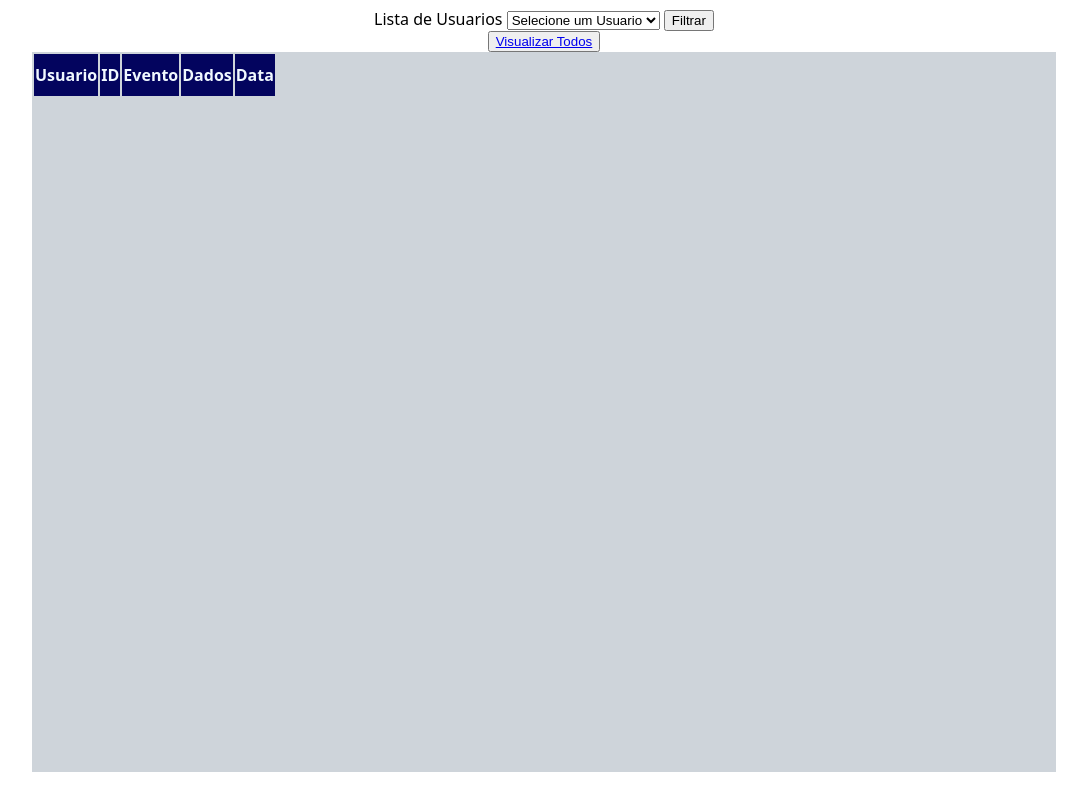
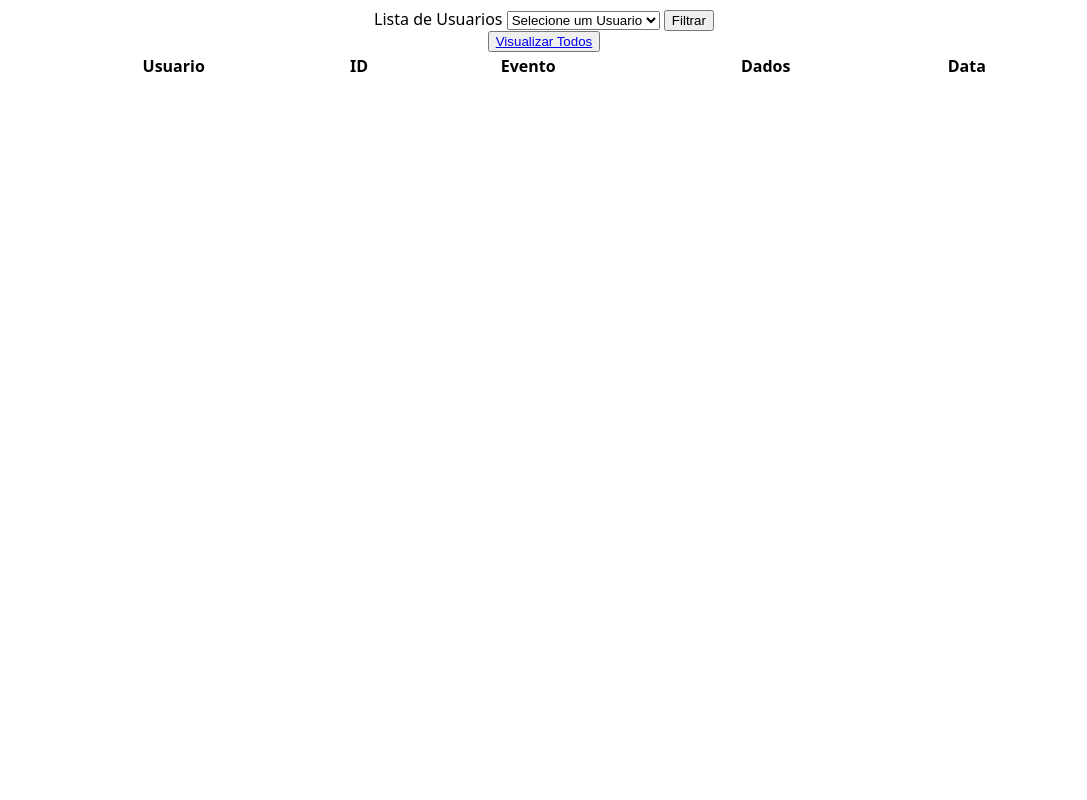
Before and after one commit to Carlos-Inarra/HastagAPI, a Flask app: page /BancoDeDados in a window 1280 px wide. Shown: the whole page, without its empty margins (96-1183 px from the left). Run offline with Flask 3, Linux system fonts and the light colour scheme; a user stored in the database is signed in; data that the repository does not hold is empty.

Commit message:
FeitoFinal

```diff
--- a/HastagAPI/routes.py
+++ b/HastagAPI/routes.py
@@ -84,12 +84,11 @@ def Cadastro():
         return render_template("CadastroUsuario.html")
     else:
         Token = str(request.form["token"])
+        email = (User.query.filter_by(email=(str(request.form["email"]).lower())).first()).email
         if Token != "uhdfaAADF123":
             return "Acesso Negado"
-        elif User.query.filter_by(email=(str(request.form["email"]).lower())).first() != None:
-            render_template("CadastroUsuario.html",Informacao = "Email já cadastrado!, você será redirecionado para a tela de login")
-            sleep(5)
-            return redirect(url_for("Login"))
+        elif "@" in email:
+            return render_template("CadastroUsuario.html",Informacao = "Email já cadastrado!")
         else:
             Usuario = str( request.form["usuario"])
             Senha = hash(request.form["Senha"])
--- a/HastagAPI/templates/CadastroUsuario.html
+++ b/HastagAPI/templates/CadastroUsuario.html
@@ -73,7 +73,7 @@
             <input type="text" id="token" name="token" required>
 
             <button type="submit">Cadastrar</button>
-            <p>{{informacao}}</p>
+            <p>{{Informacao}}</p>
         </form>
     </div>
     <p>Como o Lira não pediu no video explicativo algo visualmente "Impressionador", fiz somente o básico para funcionar!</p>
--- a/HastagAPI/templates/TelaDB.html
+++ b/HastagAPI/templates/TelaDB.html
@@ -17,7 +17,7 @@
       <button type="submit">Filtrar</button>
     </form>
     <button><a href="/BancoDeDados">Visualizar Todos</a></button>
-    <div>
+
     <table>
         <tr>
           <th>Usuario</th>
@@ -26,6 +26,7 @@
           <th>Dados</th>
           <th>Data</th>
         </tr>
+        <div>
         {% for linha in Logs %}
         <tr>
           <td >{{linha[0]}}</td>
@@ -35,8 +36,9 @@
           <td>{{linha[3]}}</td>
         </tr>
         {% endfor %}
+      </div>
       </table>
-    </div>
+
 
     <style>
       body{
@@ -48,10 +50,16 @@
         align-items: center;
         font-family: system-ui, -apple-system, BlinkMacSystemFont, 'Segoe UI', Roboto, Oxygen, Ubuntu, Cantarell, 'Open Sans', 'Helvetica Neue', sans-serif;
       }
+
+      table{
+        width: 80vw;
+
+      }
+
       div{
         background-color: #ced4da;
         width: 80vw;
-        height: 90vh;
+        height: auto;
         overflow-y: scroll;
 
         & th{
```
